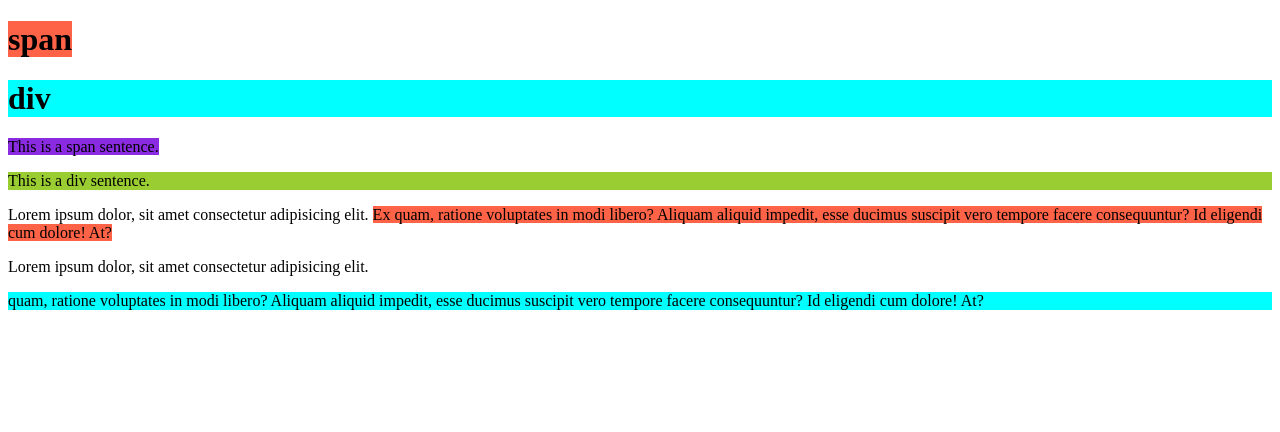
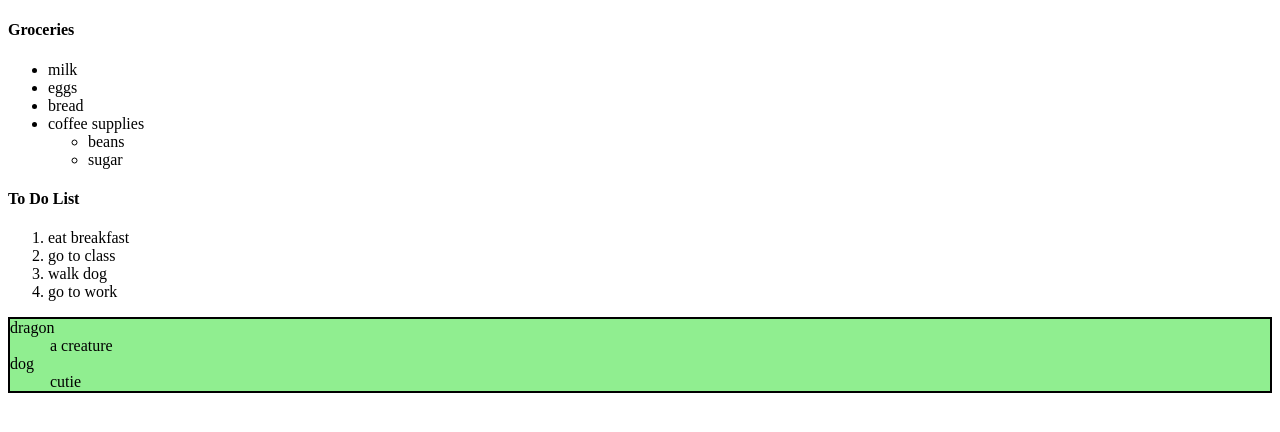
Before and after one commit to serkturk/my-html-css-25, a plain HTML site: page index.html in a window 1280 px wide. Drawn offline with Linux system fonts and the light colour scheme.

Commit message:
lists: unordered, ordered, and descriptions with inline CSS for background color and borders

```diff
--- a/index.html
+++ b/index.html
@@ -9,18 +9,35 @@
     </head>
     <body>
 
-        <!-- SPAN AND DIV -->
-        <!-- <span> inline container to group for styling-->
-        <!-- <div> block container to group for styling-->
+        <h4>Groceries</h4>
+        <ul>
+            <li>milk</li>
+            <li>eggs</li>
+            <li>bread</li>
+            <li>coffee supplies</li>
+            <ul>
+                <li>beans</li>
+                <li>sugar</li>
+            </ul>
+        </ul>
 
-        <h1><span style="background-color:tomato;">span</span></h1>
-        <h1><div style="background-color:cyan;">div</div></h1>
 
-        <p><span style="background-color:blueviolet">This is a span sentence.</span></p>
-        <p><div style="background-color:yellowgreen">This is a div sentence.</div></p>
+        <h4>To Do List</h4>
+        <ol>
+            <li>eat breakfast</li>
+            <li>go to class</li>
+            <li>walk dog</li>
+            <li>go to work</li>
+        </ol>
 
-        <p>Lorem ipsum dolor, sit amet consectetur adipisicing elit. <span style="background-color:tomato;">Ex quam, ratione voluptates in modi libero? Aliquam aliquid impedit, esse ducimus suscipit vero tempore facere consequuntur? Id eligendi cum dolore! At?</span></p>
-        <p>Lorem ipsum dolor, sit amet consectetur adipisicing elit. <div style="background-color: cyan;"> quam, ratione voluptates in modi libero? Aliquam aliquid impedit, esse ducimus suscipit vero tempore facere consequuntur? Id eligendi cum dolore! At?</div></p>
+        <dl style="background-color:lightgreen; border:2px solid">
+            <dt>dragon</dt>
+            <dd>a creature</dd>
+
+            <dt>dog</dt>
+            <dd>cutie</dd>
+        </dl>
+
 
 
     </body>
```
